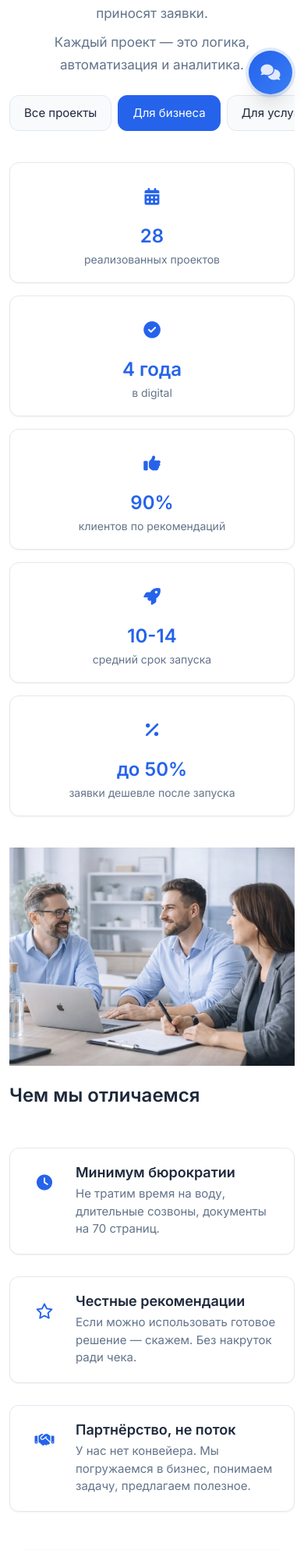
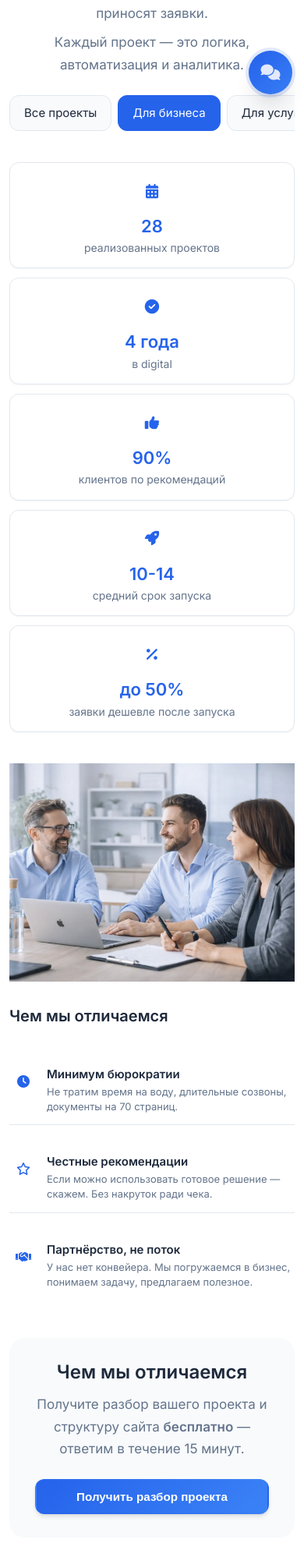
Before and after one commit to aleksDol/sitbizlab, a Django app: page / in a window 390 px wide. Shown: the part 708-2696 px from the top of the page at 78% size. Run offline with Django 5.2, Linux system fonts and the light colour scheme; data comes from the database, SQL or seed files in the repository; some libraries are stand-ins or nearby versions.

Commit message:
адаптив под мобил

```diff
--- a/cms/pages/static/site/style.css
+++ b/cms/pages/static/site/style.css
@@ -1074,7 +1074,7 @@ p {
     .about-metrics {
         grid-template-columns: repeat(2, 1fr);
         gap: 16px;
-        margin-bottom: 2.5rem;
+        margin-bottom: 3rem;
     }
 
     .about-metric-card {
@@ -1086,15 +1086,52 @@ p {
     }
 
     .about-differ-title {
-        margin-bottom: 1.5rem;
+        margin-bottom: 1.25rem;
+        font-size: 1.375rem;
     }
 
     .about-differ-grid {
-        gap: 24px;
-    }
-
+        gap: 32px;
+    }
+
+    .about-differ-content {
+        gap: 20px;
+    }
+
+    /* Минималистичные карточки на мобильных: без тяжёлых границ и теней */
     .about-differ-card {
-        padding: 20px;
+        padding: 16px 0;
+        border: none;
+        border-bottom: 1px solid var(--border);
+        border-radius: 0;
+        box-shadow: none;
+        gap: 14px;
+    }
+
+    .about-differ-card:last-child {
+        border-bottom: none;
+    }
+
+    .about-differ-card:hover {
+        box-shadow: none;
+        border-color: var(--border);
+    }
+
+    /* Уменьшенные иконки — больше места для текста */
+    .about-differ-icon {
+        width: 40px;
+        height: 40px;
+        font-size: 1.1rem;
+    }
+
+    .about-differ-card-body h3 {
+        margin-bottom: 4px;
+        font-size: 1rem;
+    }
+
+    .about-differ-card-body p {
+        font-size: 0.875rem;
+        line-height: 1.45;
     }
 
     .about-cta-block {
@@ -1110,6 +1147,50 @@ p {
 @media (max-width: 480px) {
     .about-metrics {
         grid-template-columns: 1fr;
+        gap: 12px;
+        margin-bottom: 2.5rem;
+    }
+
+    .about-metric-card {
+        padding: 16px 14px;
+    }
+
+    .about-metric-icon {
+        width: 40px;
+        height: 40px;
+        font-size: 1.15rem;
+    }
+
+    .about-metric-value {
+        font-size: 1.375rem;
+    }
+
+    .about-differ-title {
+        font-size: 1.25rem;
+        margin-bottom: 1rem;
+    }
+
+    .about-differ-content {
+        gap: 24px;
+    }
+
+    .about-differ-card {
+        padding: 14px 0;
+        gap: 12px;
+    }
+
+    .about-differ-icon {
+        width: 36px;
+        height: 36px;
+        font-size: 1rem;
+    }
+
+    .about-differ-card-body h3 {
+        font-size: 0.9375rem;
+    }
+
+    .about-differ-card-body p {
+        font-size: 0.8125rem;
     }
 }
 
```
